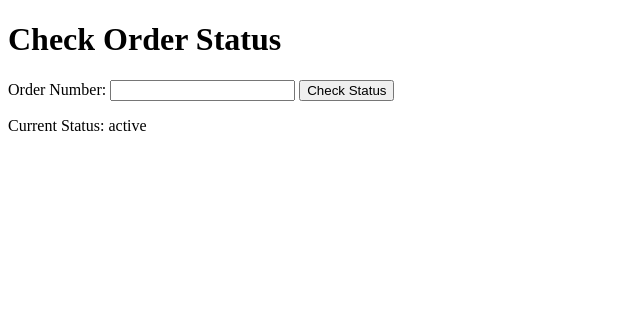
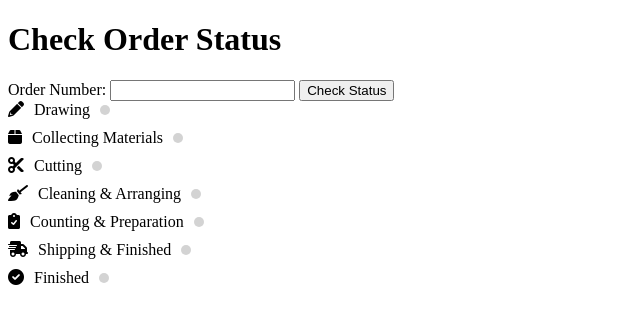
Before and after one commit to HaimOzer123/order-status-management-system, a Flask app: template python/templates/customer.html in a window 1280 px wide. Shown: the top 324 px of the page, without its empty margins (0-640 px from the left). Run offline with Flask 3, Linux system fonts and the light colour scheme; the template is opened without the code that fills it: most values are stand-ins (such as "Sample title", 1, 10 or a date in 2020); parts of the project's set-up code (start-up, migrations or seed data) failed here and were passed over.

Commit message:
UI and updates

```diff
--- a/python/app.py
+++ b/python/app.py
@@ -14,8 +14,6 @@ order_status_lib.get_order_status.restype = ctypes.c_int
 
 order_status_lib.update_order_status.argtypes = [ctypes.c_int, ctypes.c_int]
 order_status_lib.update_order_status.restype = None
-
-order_status_lib.create_order.restype = ctypes.c_int
 
 @app.route('/')
 def index():
@@ -45,22 +43,10 @@ def customer():
 @app.route('/employee', methods=['GET', 'POST'])
 def employee():
     if request.method == 'POST':
-        action = request.form['action']
-        print(f"[DEBUG] Employee selected action: {action}")
-
-        if action == "Create Order":
-            print(f"[DEBUG] Attempting to create order")
-            new_order_number = order_status_lib.create_order()
-            if new_order_number != -1:
-                print(f"[DEBUG] Order {new_order_number} created successfully")
-            else:
-                print(f"[DEBUG] Failed to create order")
-        elif action == "Update Order":
-            order_number = int(request.form['order_number'])
-            status = int(request.form['status'])
-            print(f"[DEBUG] Attempting to update order {order_number} to status {status}")
-            order_status_lib.update_order_status(order_number, status)
-
+        order_number = int(request.form['order_number'])
+        status = int(request.form['status'])
+        print(f"[DEBUG] Attempting to update order {order_number} to status {status}")
+        order_status_lib.update_order_status(order_number, status)
         return redirect(url_for('employee'))
 
     status_dict = {
--- a/python/templates/customer.html
+++ b/python/templates/customer.html
@@ -3,6 +3,31 @@
 <head>
     <meta charset="UTF-8">
     <title>Customer Portal</title>
+    <link rel="stylesheet" href="https://cdnjs.cloudflare.com/ajax/libs/font-awesome/6.0.0-beta3/css/all.min.css">
+    <style>
+        .status-container {
+            display: flex;
+            align-items: center;
+            margin-bottom: 10px;
+        }
+        .status-icon {
+            margin-right: 10px;
+        }
+        .status {
+            display: flex;
+            align-items: center;
+        }
+        .red-dot {
+            width: 10px;
+            height: 10px;
+            background-color: red;
+            border-radius: 50%;
+            margin-left: 10px;
+        }
+        .inactive-dot {
+            background-color: lightgray;
+        }
+    </style>
 </head>
 <body>
     <h1>Check Order Status</h1>
@@ -11,8 +36,36 @@
         <input type="number" id="order_number" name="order_number" required>
         <button type="submit">Check Status</button>
     </form>
+
     {% if status %}
-        <p>Current Status: {{ status }}</p>
+        <div class="status-container">
+            <div class="status-icon"><i class="fas fa-pencil-alt"></i></div>
+            <div class="status">Drawing <div class="red-dot {% if status != 'Drawing' %}inactive-dot{% endif %}"></div></div>
+        </div>
+        <div class="status-container">
+            <div class="status-icon"><i class="fas fa-box"></i></div>
+            <div class="status">Collecting Materials <div class="red-dot {% if status != 'Collecting Materials' %}inactive-dot{% endif %}"></div></div>
+        </div>
+        <div class="status-container">
+            <div class="status-icon"><i class="fas fa-cut"></i></div>
+            <div class="status">Cutting <div class="red-dot {% if status != 'Cutting' %}inactive-dot{% endif %}"></div></div>
+        </div>
+        <div class="status-container">
+            <div class="status-icon"><i class="fas fa-broom"></i></div>
+            <div class="status">Cleaning & Arranging <div class="red-dot {% if status != 'Cleaning & Arranging' %}inactive-dot{% endif %}"></div></div>
+        </div>
+        <div class="status-container">
+            <div class="status-icon"><i class="fas fa-clipboard-check"></i></div>
+            <div class="status">Counting & Preparation <div class="red-dot {% if status != 'Counting & Preparation' %}inactive-dot{% endif %}"></div></div>
+        </div>
+        <div class="status-container">
+            <div class="status-icon"><i class="fas fa-shipping-fast"></i></div>
+            <div class="status">Shipping & Finished <div class="red-dot {% if status != 'Shipping & Finished' %}inactive-dot{% endif %}"></div></div>
+        </div>
+        <div class="status-container">
+            <div class="status-icon"><i class="fas fa-check-circle"></i></div>
+            <div class="status">Finished <div class="red-dot {% if status != 'Finished' %}inactive-dot{% endif %}"></div></div>
+        </div>
     {% endif %}
 </body>
 </html>
```
Also changed, not shown: python/templates/employee.html (+4 -21 lines), 2 other files.
